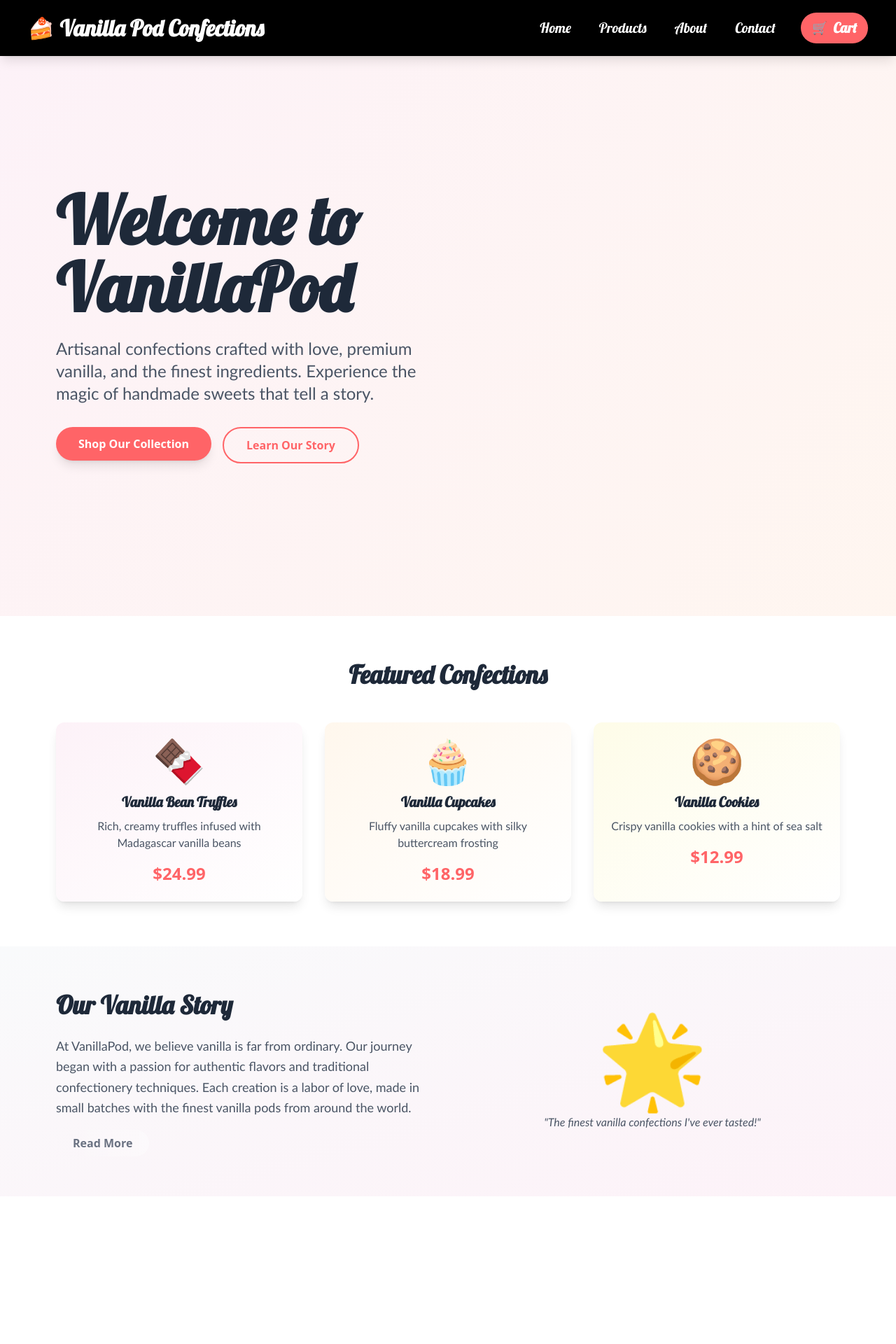
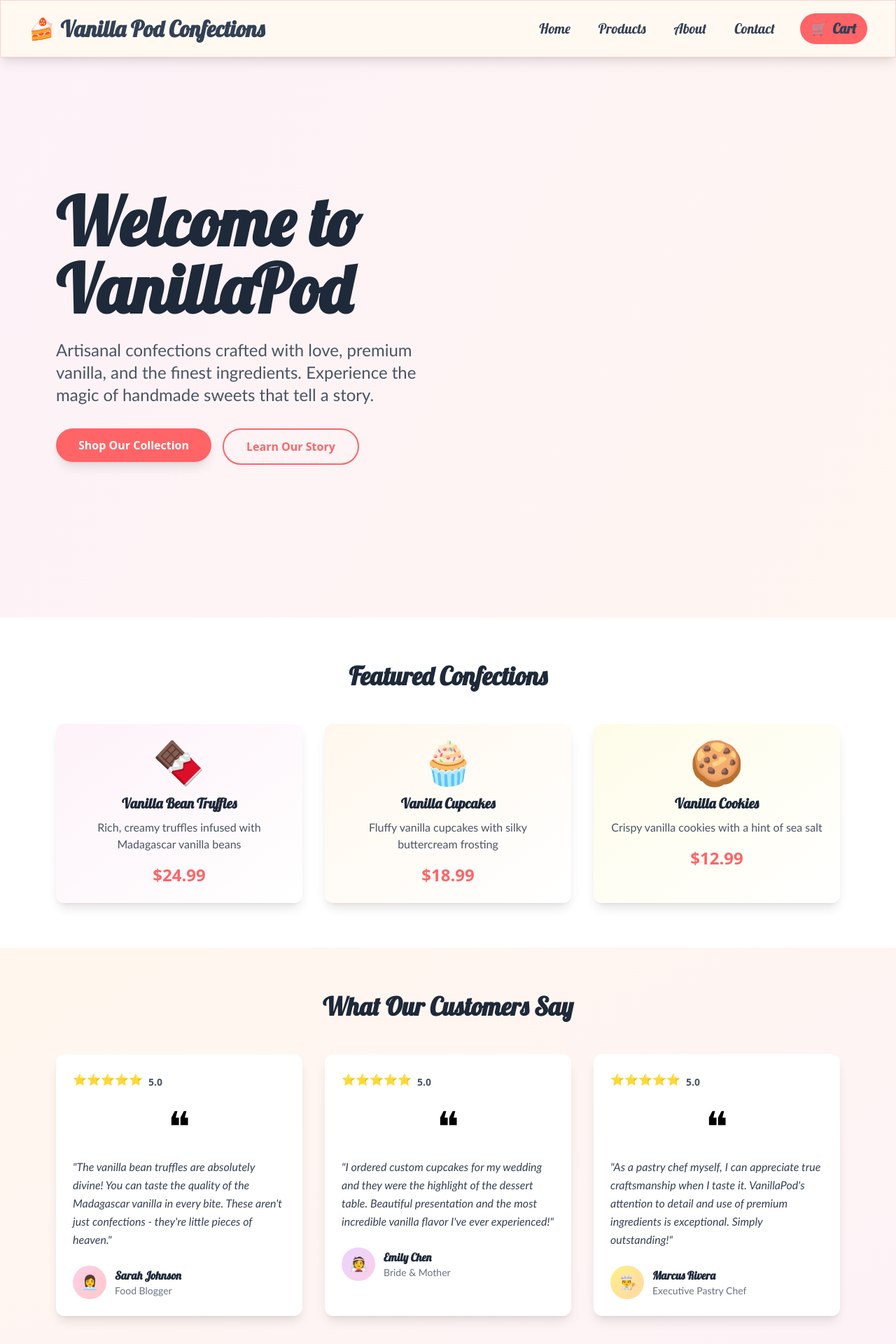
Before and after one commit to Hamza-Athar1/VanillaPodConfections, a React (Vite) app: page / in a window 1280 px wide. Shown: the top 1920 px of the page at 70% size. Before the commit the page ends 1709 px from the top, so only its background shows below. Built offline with nearby package versions, Linux system fonts and the light colour scheme.

Commit message:
Implemented a review section on the home page

```diff
--- a/src/components/Navbar.jsx
+++ b/src/components/Navbar.jsx
@@ -9,14 +9,14 @@
   };
 
   return (
-    <nav className="bg-black shadow-lg sticky top-0 z-50 w-full slide-in-top">
+    <nav className=" shadow-lg sticky top-0 z-50 w-full slide-in-top">
       <div className="w-full mx-auto px-10">
         <div className="flex justify-between items-center h-20">
           {/* Logo/Brand */}
           <div className="flex-shrink-0 left-0">
             <Link
               to="/"
-              className="flex items-center text-white hover:text-red-400 transition-colors duration-300 no-underline font-bold text-xl"
+              className="flex items-center text-[#334155] hover:text-red-400 transition-colors duration-300 no-underline font-bold text-xl"
             >
               <span className="text-3xl mr-2">🍰</span>
               <span
@@ -52,7 +52,7 @@
           </button>
 
           {/* Desktop Navigation Links */}
-          <div className="hidden md:flex items-center space-x-8 text-white text-xl">
+          <div className="hidden md:flex items-center space-x-8 text-[#334155] text-xl">
             <Link
               to="/"
               className=" hover:text-red-400 font-medium py-2 px-1 transition-colors duration-300 relative group"
@@ -83,7 +83,7 @@
             </Link>
             <Link
               to="/cart"
-              className="flex items-center bg-red-400 hover:bg-red-500 text-white font-semibold py-2 px-4 rounded-full transition-all duration-300 hover:-translate-y-0.5 transform"
+              className="flex items-center bg-red-400 hover:bg-red-500 text-[#334155] font-semibold py-2 px-4 rounded-full transition-all duration-300 hover:-translate-y-0.5 transform"
             >
               <span className="text-lg mr-2">🛒</span>
               <span>Cart</span>
@@ -97,7 +97,7 @@
             isMenuOpen ? "max-h-96 opacity-100" : "max-h-0 opacity-0"
           }`}
         >
-          <div className="px-4 pt-2 pb-4 space-y-1 bg-gray-800 rounded-2xl border-gray-200 text-white">
+          <div className="px-4 pt-2 pb-4 space-y-1 bg-gray-800 rounded-2xl border-gray-200 text-[#334155]">
             <Link
               to="/"
               className="block px-3 py-2  hover:text-red-400 hover:bg-gray-700 rounded-md font-medium transition-colors duration-300"
@@ -128,7 +128,7 @@
             </Link>
             <Link
               to="/cart"
-              className="flex items-center justify-center mx-3 mt-4 bg-red-400 hover:bg-red-500 text-white font-semibold py-2 px-4 rounded-full transition-colors duration-300"
+              className="flex items-center justify-center mx-3 mt-4 bg-red-400 hover:bg-red-500 text-[#334155] font-semibold py-2 px-4 rounded-full transition-colors duration-300"
               onClick={() => setIsMenuOpen(false)}
             >
               <span className="text-lg mr-2">🛒</span>
--- a/src/index.css
+++ b/src/index.css
@@ -18,6 +18,13 @@
   font-family: "Lobster", cursive;
 }
 
+nav {
+  backdrop-filter: blur(16px) saturate(180%);
+  -webkit-backdrop-filter: blur(16px) saturate(180%);
+  background-color: rgba(255, 248, 240, 0.85); /* Warm cream/vanilla */
+  border: 1px solid rgba(239, 68, 68, 0.2); /* Subtle red border */
+}
+
 p,
 img {
   cursor: pointer;
--- a/src/pages/Home.jsx
+++ b/src/pages/Home.jsx
@@ -154,6 +154,118 @@
           </div>
         </div>
 
+        {/* Review Section */}
+        <div className="py-16 bg-gradient-to-br from-orange-50 to-pink-50">
+          <div className="max-w-6xl mx-auto px-4">
+            <h2
+              className="text-4xl font-bold text-center text-gray-800 mb-12 fade-in"
+              style={{ fontFamily: "Lobster, cursive" }}
+            >
+              What Our Customers Say
+            </h2>
+            <div className="grid md:grid-cols-3 gap-8">
+              {/* Review Card 1 */}
+              <div className="bg-white rounded-xl shadow-lg hover:shadow-xl transition-all duration-300 p-6 slide-in-left hover-lift">
+                <div className="flex items-center mb-4">
+                  <div className="flex text-yellow-400 mb-2">
+                    <span>⭐⭐⭐⭐⭐</span>
+                  </div>
+                  <span className="ml-2 text-sm font-semibold text-gray-600">
+                    5.0
+                  </span>
+                </div>
+                <div className="text-6xl mb-4 text-center">❝</div>
+                <p className="text-gray-700 mb-6 italic leading-relaxed">
+                  "The vanilla bean truffles are absolutely divine! You can
+                  taste the quality of the Madagascar vanilla in every bite.
+                  These aren't just confections - they're little pieces of
+                  heaven."
+                </p>
+                <div className="flex items-center">
+                  <div className="w-12 h-12 bg-gradient-to-br from-pink-200 to-red-200 rounded-full flex items-center justify-center text-xl">
+                    👩‍💼
+                  </div>
+                  <div className="ml-3">
+                    <h4 className="font-semibold text-gray-800">
+                      Sarah Johnson
+                    </h4>
+                    <p className="text-sm text-gray-500">Food Blogger</p>
+                  </div>
+                </div>
+              </div>
+
+              {/* Review Card 2 */}
+              <div className="bg-white rounded-xl shadow-lg hover:shadow-xl transition-all duration-300 p-6 scale-in delay-200 hover-lift">
+                <div className="flex items-center mb-4">
+                  <div className="flex text-yellow-400 mb-2">
+                    <span>⭐⭐⭐⭐⭐</span>
+                  </div>
+                  <span className="ml-2 text-sm font-semibold text-gray-600">
+                    5.0
+                  </span>
+                </div>
+                <div className="text-6xl mb-4 text-center">❝</div>
+                <p className="text-gray-700 mb-6 italic leading-relaxed">
+                  "I ordered custom cupcakes for my wedding and they were the
+                  highlight of the dessert table. Beautiful presentation and the
+                  most incredible vanilla flavor I've ever experienced!"
+                </p>
+                <div className="flex items-center">
+                  <div className="w-12 h-12 bg-gradient-to-br from-purple-200 to-pink-200 rounded-full flex items-center justify-center text-xl">
+                    👰
+                  </div>
+                  <div className="ml-3">
+                    <h4 className="font-semibold text-gray-800">Emily Chen</h4>
+                    <p className="text-sm text-gray-500">Bride & Mother</p>
+                  </div>
+                </div>
+              </div>
+
+              {/* Review Card 3 */}
+              <div className="bg-white rounded-xl shadow-lg hover:shadow-xl transition-all duration-300 p-6 slide-in-right delay-400 hover-lift">
+                <div className="flex items-center mb-4">
+                  <div className="flex text-yellow-400 mb-2">
+                    <span>⭐⭐⭐⭐⭐</span>
+                  </div>
+                  <span className="ml-2 text-sm font-semibold text-gray-600">
+                    5.0
+                  </span>
+                </div>
+                <div className="text-6xl mb-4 text-center">❝</div>
+                <p className="text-gray-700 mb-6 italic leading-relaxed">
+                  "As a pastry chef myself, I can appreciate true craftsmanship
+                  when I taste it. VanillaPod's attention to detail and use of
+                  premium ingredients is exceptional. Simply outstanding!"
+                </p>
+                <div className="flex items-center">
+                  <div className="w-12 h-12 bg-gradient-to-br from-yellow-200 to-orange-200 rounded-full flex items-center justify-center text-xl">
+                    👨‍🍳
+                  </div>
+                  <div className="ml-3">
+                    <h4 className="font-semibold text-gray-800">
+                      Marcus Rivera
+                    </h4>
+                    <p className="text-sm text-gray-500">
+                      Executive Pastry Chef
+                    </p>
+                  </div>
+                </div>
+              </div>
+            </div>
+
+            {/* Review Stats */}
+            <div className="mt-12 text-center fade-in delay-600">
+              <div className="inline-flex items-center bg-white rounded-full px-6 py-3 shadow-lg hover-scale">
+                <div className="flex text-yellow-400 mr-3">
+                  <span>⭐⭐⭐⭐⭐</span>
+                </div>
+                <span className="font-bold text-gray-800 mr-2">4.9/5</span>
+                <span className="text-gray-600">from 200+ happy customers</span>
+              </div>
+            </div>
+          </div>
+        </div>
+
         {/* About Preview Section */}
         <div className="py-16 bg-gradient-to-br from-gray-50 to-pink-50">
           <div className="max-w-6xl mx-auto px-4">
```
